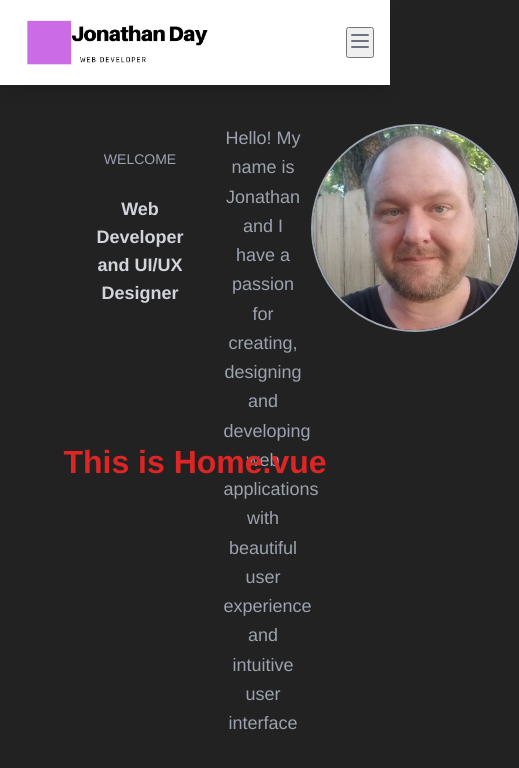
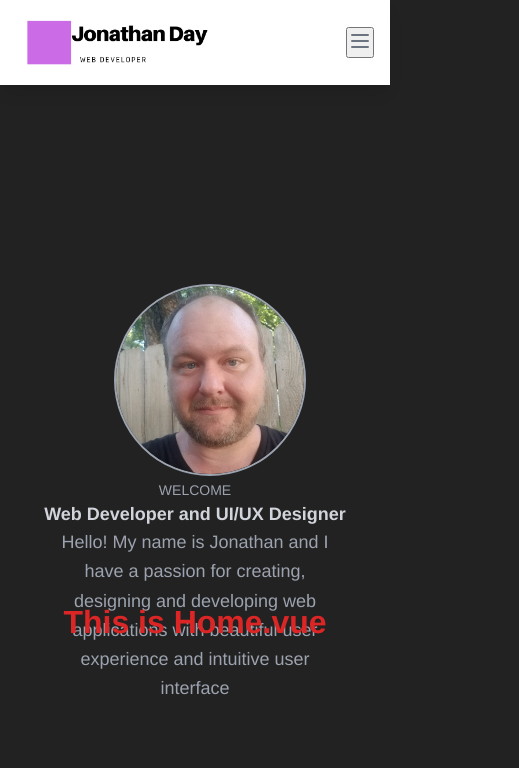
Before and after one commit to Jonathan-Day-Dev/portfolio, a Vue app: page / in a window 390 px wide. Shown: the top 768 px of the page, 519 px wide, since content can reach past the window. Built offline with nearby package versions, Linux system fonts and the light colour scheme.

Commit message:
worked on responsiveness

```diff
--- a/src/components/banner/TheBanner.vue
+++ b/src/components/banner/TheBanner.vue
@@ -31,10 +31,10 @@
 
 <style scoped>
 header {
-  @apply flex justify-between h-52 w-5/6 mt-16 mx-auto mb-0;
+  @apply flex flex-col-reverse items-center md:items-stretch md:flex-row justify-evenly md:justify-between h-52 w-5/6 mt-56 sm:mt-24 md:mt-20 lg:mt-16 mx-auto mb-0;
 }
 img {
-  @apply h-full rounded-full border-2 border-gray-400 border-solid;
+  @apply h-48 md:h-full rounded-full border-2 border-gray-400 border-solid;
 }
 p {
   @apply text-gray-300;
@@ -44,7 +44,7 @@
 }
 #welcome,
 #welcome div {
-  @apply flex justify-evenly items-center ml-8 w-3/4;
+  @apply flex flex-col md:flex-row justify-evenly items-center md:ml-8 w-3/4;
 }
 #welcome {
     @apply w-full;
```
